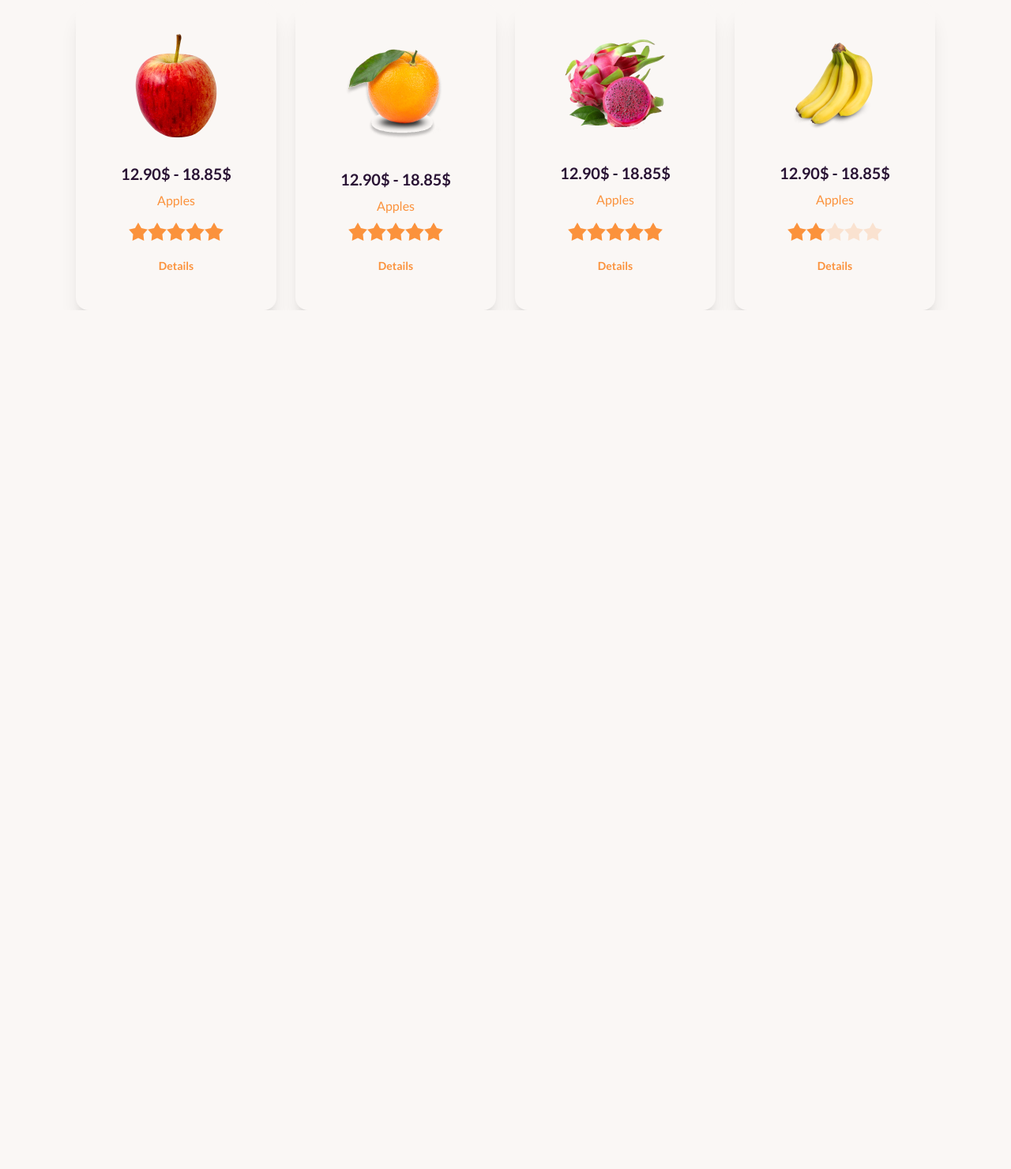
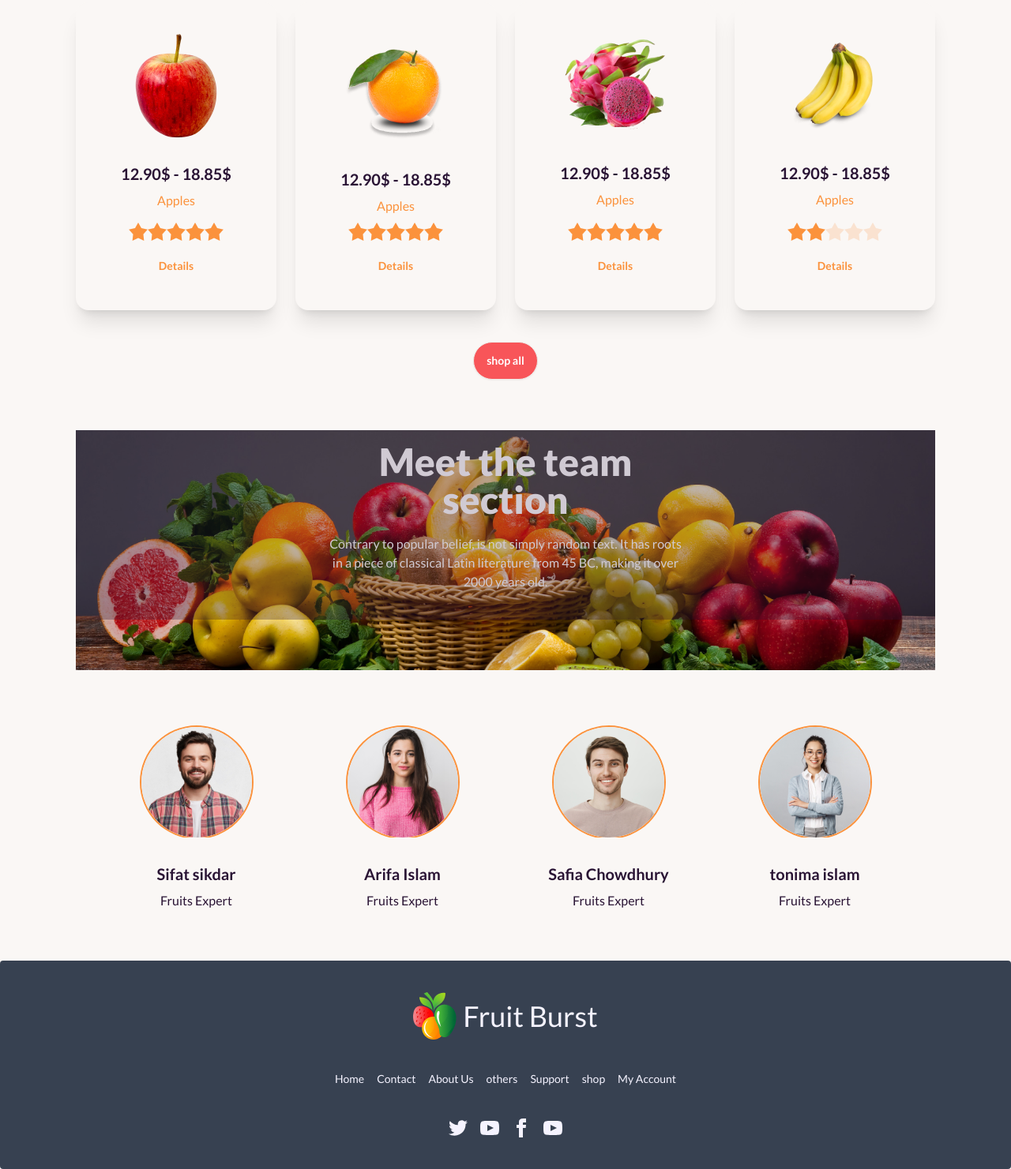
Before and after one commit to abdulhannandewan/third-assignment, a plain HTML site: page index.html in a window 1280 px wide. Shown: the part 905-2386 px from the top of the page at 79% size. Before the commit the page ends 1298 px from the top, so only its background shows below. Drawn offline with nearby package versions, Linux system fonts and the light colour scheme.

Commit message:
added all section and footer

```diff
--- a/index.html
+++ b/index.html
@@ -62,7 +62,7 @@
       <div class="max-w-md">
         <h1 class="mb-5  text-4xl font-bold">Exotic tastes at your doorstep</h1>
         <p class="mb-5">We supply highly quality organic products</p>
-        <button class="btn  "> Shop Now</button>
+        <button class="btn bg-[#F85559] "> Shop Now</button>
       </div>
     </div>
   </div>
@@ -219,8 +219,107 @@
 
 </section>
 <!-- card section end  -->
+<div class="flex justify-center items-center mt-10">
+<button class="bg-[#F85559] btn text-white " >shop all</button>
+</div>
+
+<!-- team section  -->
+<section class="max-w-screen-xl mx-auto px-8 md:px-16 lg:px-24 mt-16">
+<div>
+<div>
+  <div class="hero pb-16" style="background-image: url(./images/banner1.png);">
+    <div class="hero-overlay bg-opacity-30"></div>
+    <div class="hero-content text-center text-neutral-content">
+      <div class="max-w-md">
+        <h1 class="mb-5 text-5xl font-extrabold">Meet the team section</h1>
+        <p class="mb-5 font-medium">Contrary to popular belief, is not simply random text. It has roots in a piece of classical Latin literature from 45 BC, making it over 2000 years old.</p>
+
+      </div>
+    </div>
+  </div>
+</div>
+<!-- and -->
+<div class=" grid grid-cols-1 md:grid-cols-4 p-8 gap-5 ">
+
+  <div class="card   ">
+    <figure class="px-10 pt-10">
+      <img class="ring-2 ring-orange-400 rounded-full" src="./images/member1.png" alt="Shoes" class="rounded-xl" />
+    </figure>
+    <div class="card-body items-center text-center">
+      <h2 class="card-title">Sifat sikdar</h2>
+      <p>Fruits Expert</p>
+
+      </div>
+      </div>
+      <!-- 1 -->
+  <div class="card  ">
+    <figure class="px-10 pt-10">
+      <img class="ring-2 ring-orange-400 rounded-full" src="./images/member2.png" alt="Shoes" class="rounded-xl" />
+    </figure>
+    <div class="card-body items-center text-center">
+      <h2 class="card-title">Arifa Islam</h2>
+      <p>Fruits Expert</p>
+
+      </div>
+      </div>
+      <!-- 2 -->
+  <div class="card   ">
+    <figure class="px-10 pt-10">
+      <img class="ring-2 ring-orange-400 rounded-full" src="./images/member3.png" alt="Shoes" class="rounded-xl" />
+    </figure>
+    <div class="card-body items-center text-center">
+      <h2 class="card-title">Safia Chowdhury</h2>
+      <p>Fruits Expert</p>
+
+      </div>
+      </div>
+      <!-- 3 -->
+  <div class="card  ">
+    <figure class="px-10 pt-10">
+      <img class="ring-2 ring-orange-400 rounded-full" src="./images/member4.png" alt="Shoes" class="rounded-xl" />
+    </figure>
+    <div class="card-body items-center text-center">
+      <h2 class="card-title">tonima islam</h2>
+      <p>Fruits Expert</p>
+
+      </div>
+      </div>
 
 
+    </div>
+
+
+
+  </div>
+
+
+
+
+</section>
+<!-- team section end  -->
+
   </main>
+  <footer class="footer footer-center p-10 bg-gray-700 text-violet-50 text-base-content rounded">
+    <h1 class="text-4xl flex justify-center items-center gap-2 px-5"><span><img src="./images/logo.png" alt=""></span> Fruit Burst</h1>
+    <nav class="grid grid-flow-col gap-4">
+      <a class="link link-hover">Home</a>
+      <a class="link link-hover">Contact</a>
+      <a class="link link-hover">About Us</a>
+      <a class="link link-hover">others</a>
+      <a class="link link-hover">Support</a>
+      <a class="link link-hover">shop</a>
+      <a class="link link-hover">My Account</a>
+    </nav>
+    <nav>
+      <div class="grid grid-flow-col gap-4">
+        <a><svg xmlns="http://www.w3.org/2000/svg" width="24" height="24" viewBox="0 0 24 24" class="fill-current"><path d="M24 4.557c-.883.392-1.832.656-2.828.775 1.017-.609 1.798-1.574 2.165-2.724-.951.564-2.005.974-3.127 1.195-.897-.957-2.178-1.555-3.594-1.555-3.179 0-5.515 2.966-4.797 6.045-4.091-.205-7.719-2.165-10.148-5.144-1.29 2.213-.669 5.108 1.523 6.574-.806-.026-1.566-.247-2.229-.616-.054 2.281 1.581 4.415 3.949 4.89-.693.188-1.452.232-2.224.084.626 1.956 2.444 3.379 4.6 3.419-2.07 1.623-4.678 2.348-7.29 2.04 2.179 1.397 4.768 2.212 7.548 2.212 9.142 0 14.307-7.721 13.995-14.646.962-.695 1.797-1.562 2.457-2.549z"></path></svg></a>
+        <a><svg xmlns="http://www.w3.org/2000/svg" width="24" height="24" viewBox="0 0 24 24" class="fill-current"><path d="M19.615 3.184c-3.604-.246-11.631-.245-15.23 0-3.897.266-4.356 2.62-4.385 8.816.029 6.185.484 8.549 4.385 8.816 3.6.245 11.626.246 15.23 0 3.897-.266 4.356-2.62 4.385-8.816-.029-6.185-.484-8.549-4.385-8.816zm-10.615 12.816v-8l8 3.993-8 4.007z"></path></svg></a>
+        <a><svg xmlns="http://www.w3.org/2000/svg" width="24" height="24" viewBox="0 0 24 24" class="fill-current"><path d="M9 8h-3v4h3v12h5v-12h3.642l.358-4h-4v-1.667c0-.955.192-1.333 1.115-1.333h2.885v-5h-3.808c-3.596 0-5.192 1.583-5.192 4.615v3.385z"></path></svg></a>
+        <a><svg xmlns="http://www.w3.org/2000/svg" width="24" height="24" viewBox="0 0 24 24" class="fill-current"><path d="M19.615 3.184c-3.604-.246-11.631-.245-15.23 0-3.897.266-4.356 2.62-4.385 8.816.029 6.185.484 8.549 4.385 8.816 3.6.245 11.626.246 15.23 0 3.897-.266 4.356-2.62 4.385-8.816-.029-6.185-.484-8.549-4.385-8.816zm-10.615 12.816v-8l8 3.993-8 4.007z"></path></svg></a>
+
+      </div>
+    </nav>
+
+  </footer>
 </body>
 </html>
```
